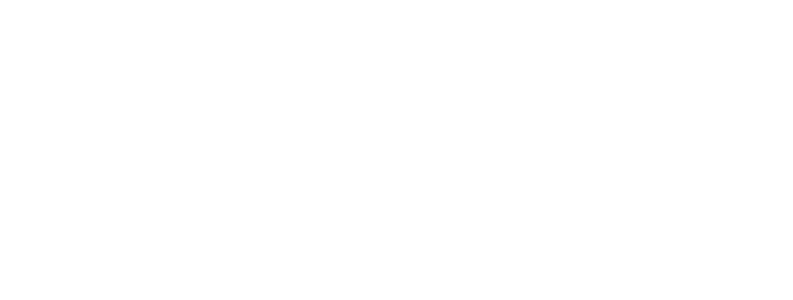
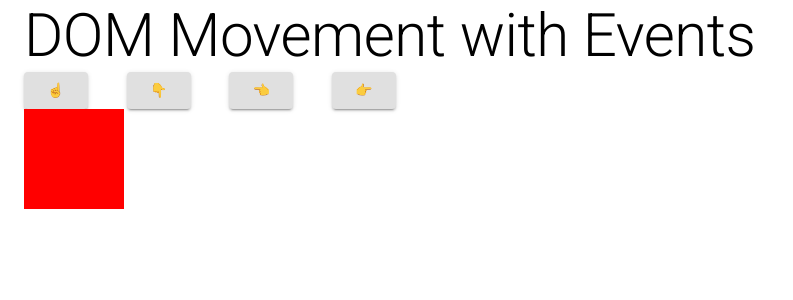
Before and after one commit to carloszteller/scotch-react-challenges, a React (Create React App) app: page /dom-movement-with-events in a window 1280 px wide. Shown: the top 300 px of the page, without its empty margins (0-793 px from the left). Built offline with nearby package versions, Linux system fonts and the light colour scheme.

Commit message:
Completed the DOM Movement with Events challeneg -- along with bonus: to move in all directions

```diff
--- a/src/App.js
+++ b/src/App.js
@@ -6,6 +6,7 @@
 import UseReactStateUpdateDOM from "./components/UseReactStateUpdateDOM";
 import ShowAlertBasedOnInput from "./components/ShowAlertBasedOnInput";
 import AddingCalculator from "./components/AddingCalculator";
+import DOMMovementWithEvents from "./components/DOMMovementWithEvents";
 import "./App.css";
 
 class App extends Component {
@@ -18,6 +19,7 @@
         <Route exact path="/use-react-state-to-update-the-dom" component={UseReactStateUpdateDOM} />
         <Route exact path="/show-an-alert-based-on-input" component={ShowAlertBasedOnInput} />
         <Route exact path="/adding-calculator" component={AddingCalculator} />
+        <Route exact path="/dom-movement-with-events" component={DOMMovementWithEvents} />
       </Router>
     );
   }
--- /dev/null
+++ b/src/components/DOMMovementWithEvents.js
@@ -0,0 +1,98 @@
+import React, { useState } from 'react';
+import { Container, Typography, Grid, Button, Box, makeStyles } from '@material-ui/core';
+
+const css = makeStyles({
+    box: {
+        width: 100,
+        height: 100,
+        backgroundColor: 'red'
+    }
+});
+
+const DOMMovementWithEvents = () => {
+    const style = css();
+    const [offsetX, setOffsetX] = useState(0);
+    const [offsetY, setOffsetY] = useState(0);
+
+    const up = () => {
+        setOffsetY(offsetY - 10);
+    }
+
+    const down = () => {
+        setOffsetY(offsetY + 10);
+    }
+
+    const left = () => {
+        setOffsetX(offsetX - 10);
+    }
+
+    const right = () => {
+        setOffsetX(offsetX + 10);
+    }
+
+    return (
+        <Container>
+            <Typography
+                variant="h2"
+                component="h1"
+            >
+                DOM Movement with Events
+            </Typography>
+
+            <Grid container>
+                <Grid item
+                    xs={1}
+                    spacing={3}
+                >
+                    <Button
+                        variant="contained"
+                        onClick={up}
+                    >
+                        ☝️
+                    </Button>
+                </Grid>
+                <Grid item
+                    xs={1}
+                    spacing={3}
+                >
+                    <Button
+                        variant="contained"
+                        onClick={down}
+                    >
+                        👇
+                    </Button>
+                </Grid>
+                <Grid item
+                    xs={1}
+                    spacing={3}
+                >
+                    <Button
+                        variant="contained"
+                        onClick={left}
+                    >
+                        👈
+                    </Button>
+                </Grid>
+                <Grid item
+                    xs={1}
+                    spacing={3}
+                >
+                    <Button
+                        variant="contained"
+                        onClick={right}
+                    >
+                        👉
+                    </Button>
+                </Grid>
+            </Grid>
+
+            <Box
+                component="div"
+                className={style.box}
+                style={{transform: `translate(${offsetX}px, ${offsetY}px)`}}
+            />
+        </Container>
+    );
+}
+
+export default DOMMovementWithEvents;
--- a/src/components/Home.js
+++ b/src/components/Home.js
@@ -58,6 +58,15 @@
                     Adding Calculator
                 </Typography>
             </Grid>
+            <Grid item xs={12} md={4}>
+                <Typography
+                    button
+                    component="a"
+                    href="/dom-movement-with-events"
+                >
+                    DOM Movement with Events
+                </Typography>
+            </Grid>
         </Grid>
       </Container>
     );
```
